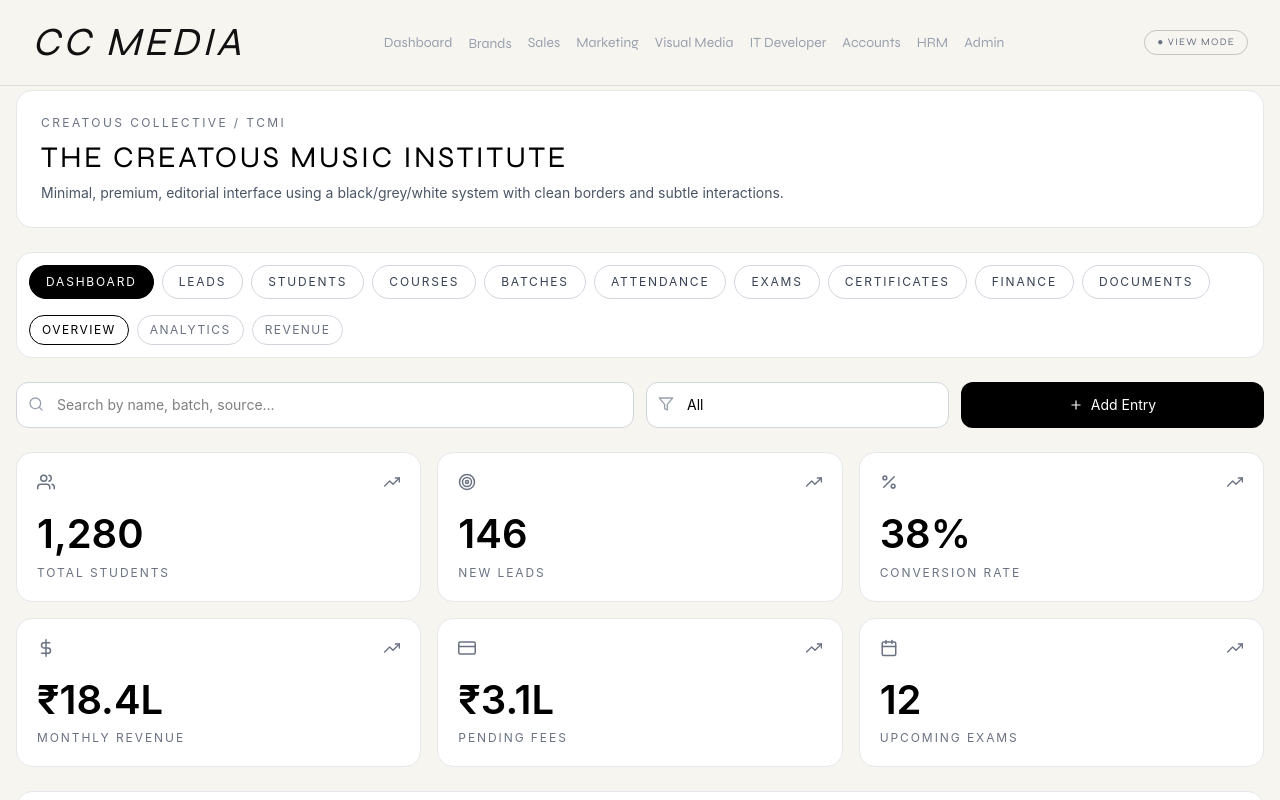
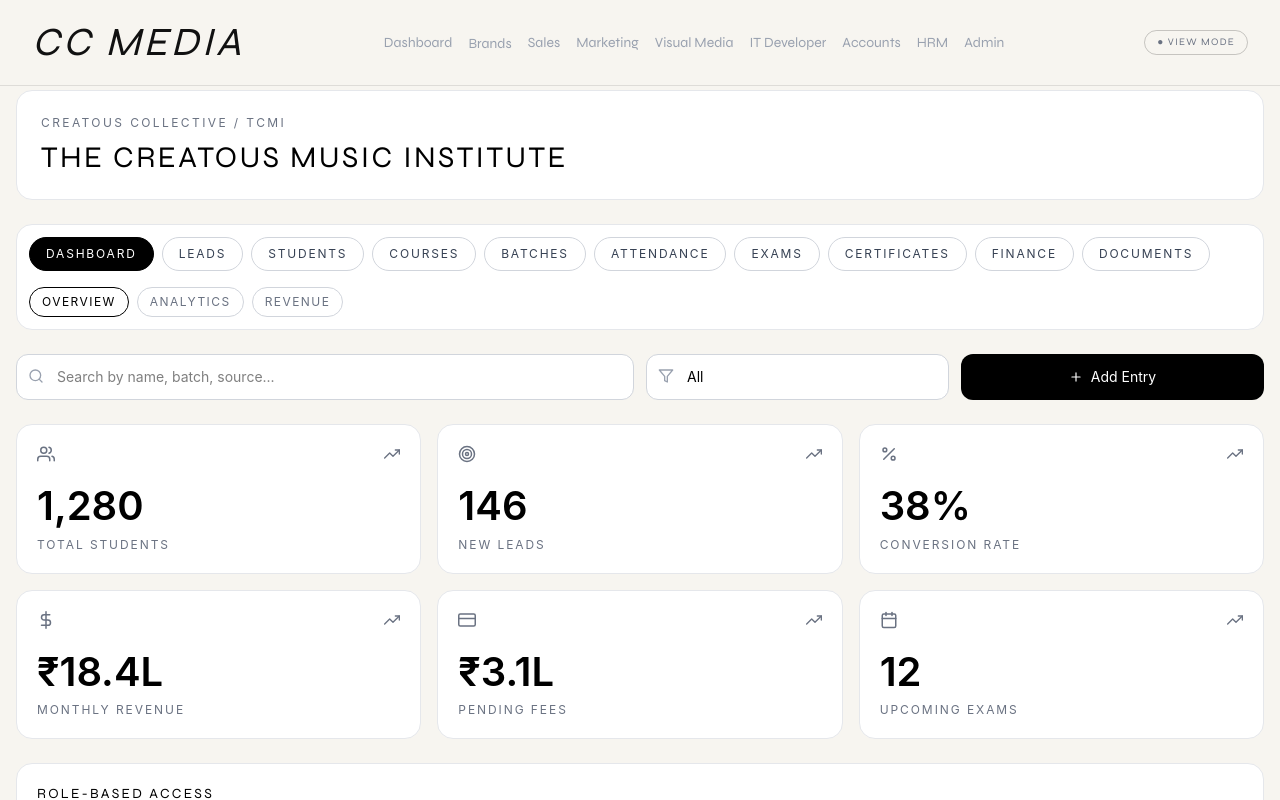
Before and after one commit to Vikramjeetblog/Admin-panel, a React (Vite) app: page /brands/tcmi in a window 1280 px wide. Shown: the top 800 px of the page. Built offline with nearby package versions, Linux system fonts and the light colour scheme.

Commit message:
Update TCMI.jsx

```diff
--- a/src/pages/TCMI.jsx
+++ b/src/pages/TCMI.jsx
@@ -429,7 +429,7 @@ const TCMI = () => {
       <div className="rounded-2xl border border-gray-200 bg-white p-4 sm:p-6">
         <p className="text-xs uppercase tracking-[0.2em] text-gray-500">Creatous Collective / TCMI</p>
         <h1 className="mt-2 text-2xl uppercase tracking-[0.08em] sm:text-3xl" style={headingStyle}>The Creatous Music Institute</h1>
-        <p className="mt-2 max-w-3xl text-sm text-gray-600">Minimal, premium, editorial interface using a black/grey/white system with clean borders and subtle interactions.</p>
+
       </div>
 
       <div className="rounded-2xl border border-gray-200 bg-white p-3">
```
